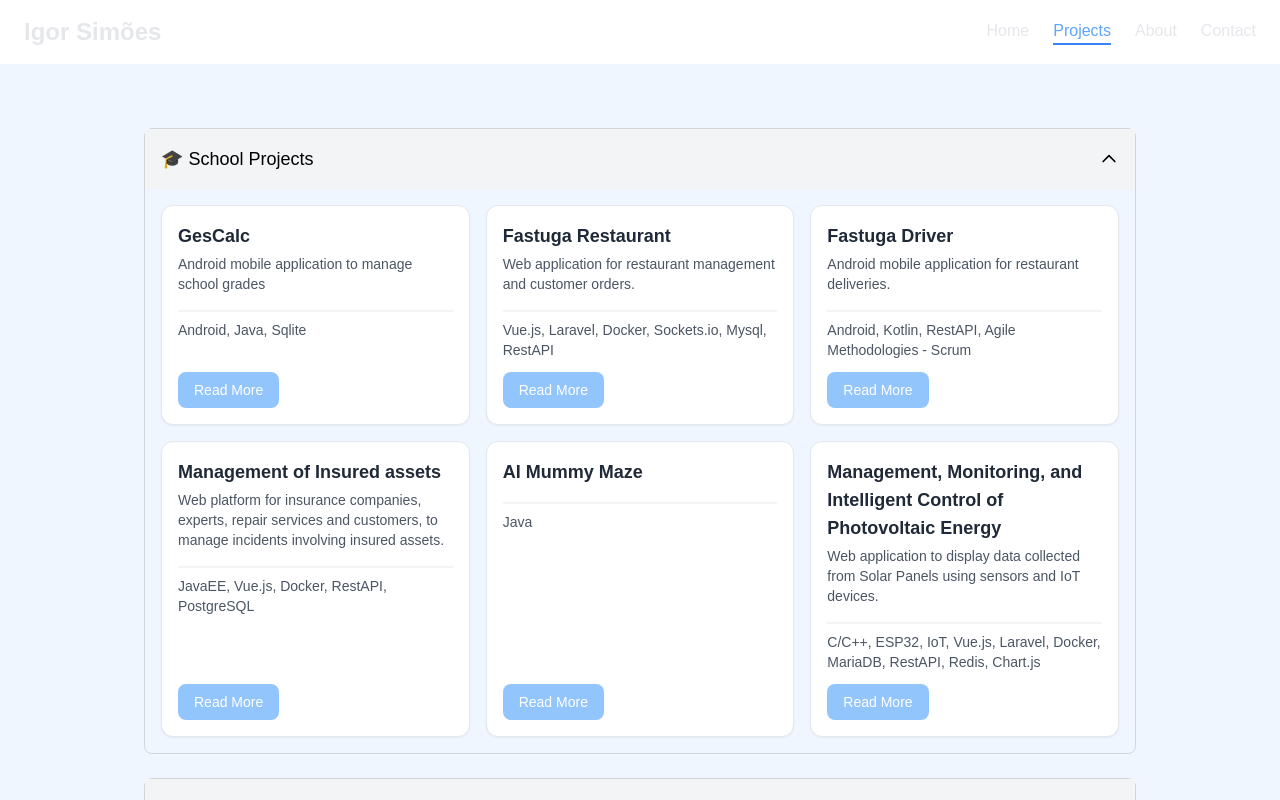
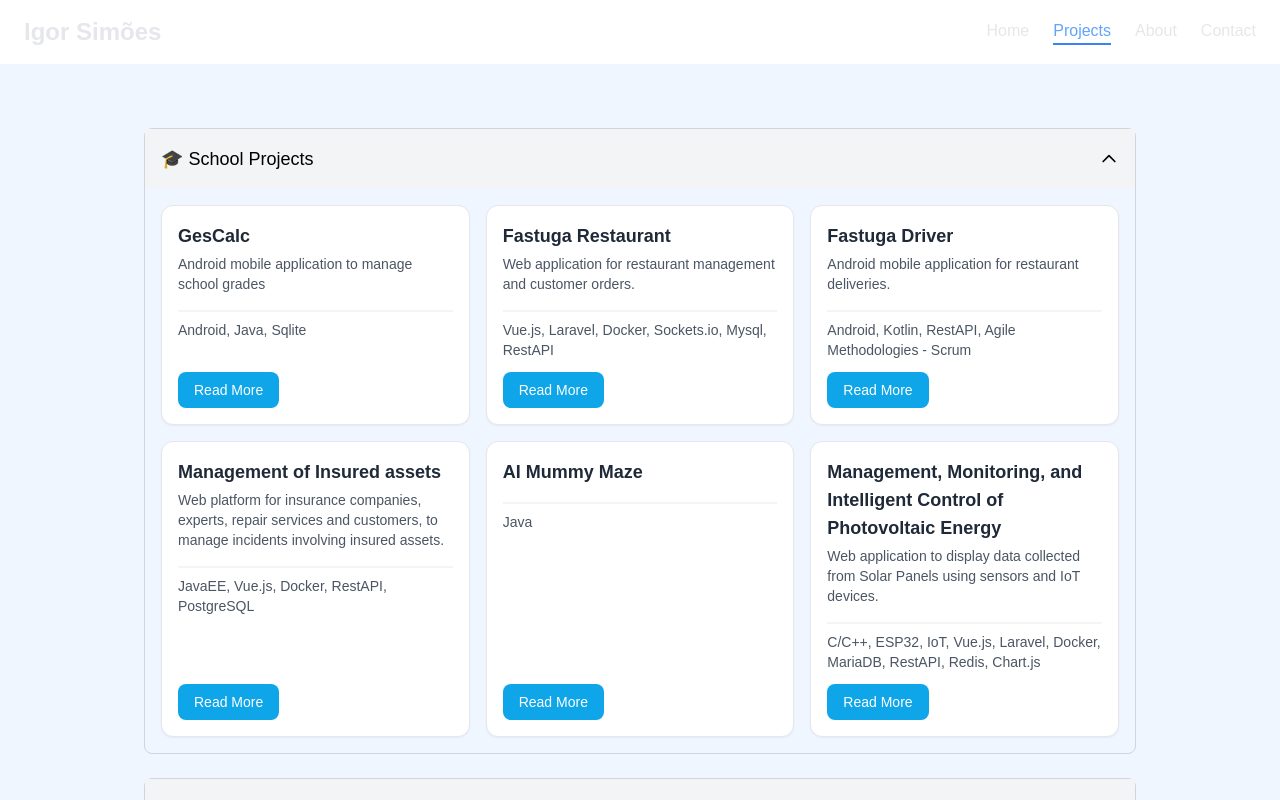
Before and after one commit to igor96SS/portfolio-vue, a Vue app: page /projects in a window 1280 px wide. Both pictures are taken after a click on the button "🎓 School Projects". Shown: the top 800 px of the page. Built offline with nearby package versions, Linux system fonts and the light colour scheme.

Commit message:
update button color

```diff
--- a/src/components/ProjectCard.vue
+++ b/src/components/ProjectCard.vue
@@ -29,7 +29,7 @@ const formattedTechnologies = computed(() => {
     <div class="mt-auto pt-3">
       <RouterLink
         :to="'/projects/' + project.id"
-        class="inline-block bg-blue-300 hover:bg-blue-500 text-white px-4 py-2 rounded-lg text-sm"
+        class="inline-block bg-sky-500 hover:bg-blue-500 text-white px-4 py-2 rounded-lg text-sm"
       >
         Read More
       </RouterLink>
```
